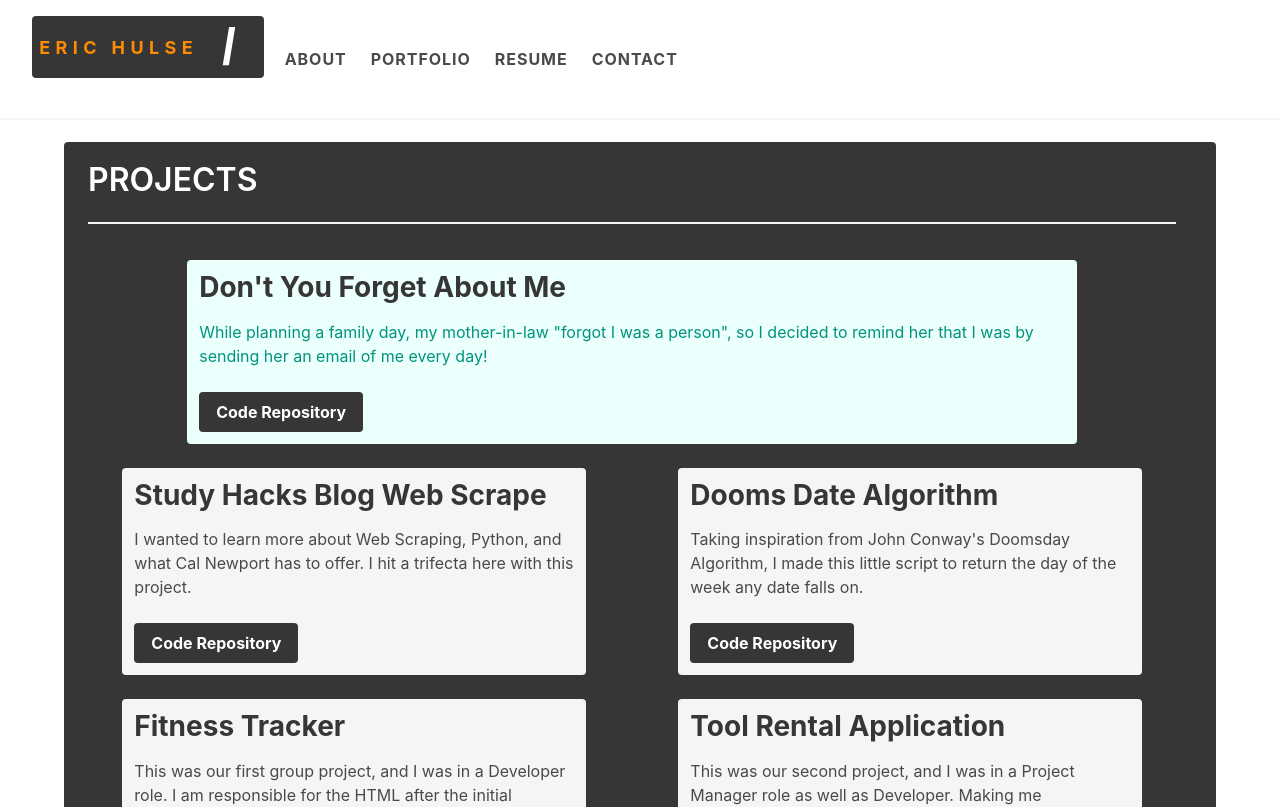
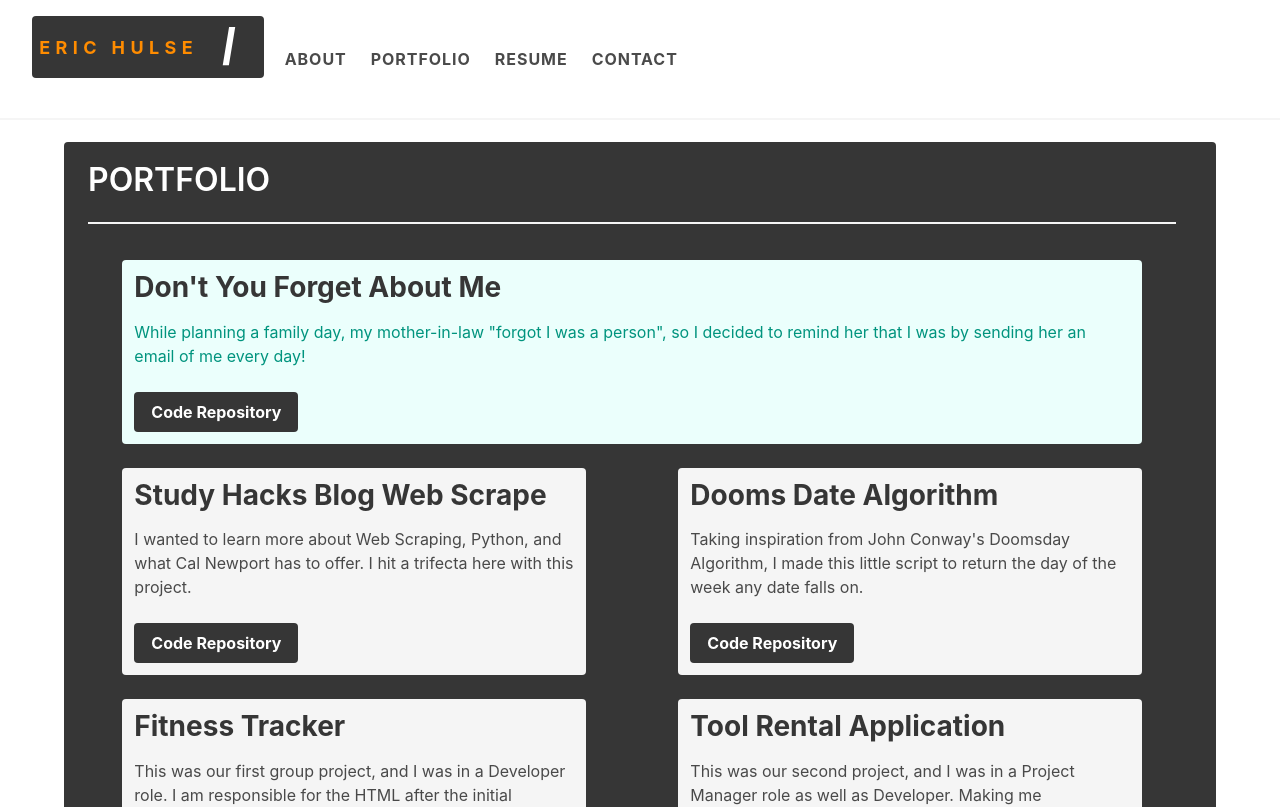
Before and after one commit to sempercuriosus/portfolio-v2, a React (Vite) app: page /portfolio in a window 1280 px wide. Shown: the top 807 px of the page. Built offline with nearby package versions, Linux system fonts and the light colour scheme.

Commit message:
added  ⭐ to featured items

```diff
--- a/src/components/Portfolio/portfolio.jsx
+++ b/src/components/Portfolio/portfolio.jsx
@@ -29,7 +29,7 @@ function Portfolio() {
   */
   }
 
-  const [featuredProjects] = useState([
+  const [projects] = useState([
     {
       featuredProject: true,
       projectCode: 'dyfab',
@@ -86,10 +86,14 @@ function Portfolio() {
     // },
   ]);
 
+  const featureStored = projects.sort((a, b) =>
+    a.featuredProject === b.featuredProject ? 0 : a.featuredProject ? -1 : 1,
+  );
+
   return (
     <Fragment>
       <section className='container notification is-dark'>
-        <h1 className='title'>PROJECTS</h1>
+        <h1 className='title'>PORTFOLIO</h1>
         <hr />
         <br />
         <div
@@ -98,7 +102,7 @@ function Portfolio() {
           {/* NOTE this map is using an IMPLICIT return with parens not curly braces */}
 
           {/* Map over all the projects above to create project cards */}
-          {featuredProjects.map((singleProject) => {
+          {featureStored.map((singleProject) => {
             return (
               // eslint-disable-next-line react/jsx-key
               // Rendering the column here
@@ -106,7 +110,7 @@ function Portfolio() {
                 key={singleProject.projectCode}
                 className={
                   singleProject.featuredProject
-                    ? 'container column is-four-fifths notification is-primary is-light'
+                    ? 'container column is-11 notification is-primary is-light'
                     : 'container column is-5 notification is-light'
                 }>
                 <Project project={singleProject} />
@@ -114,6 +118,7 @@ function Portfolio() {
             );
           })}
         </div>
+        <br />
       </section>
     </Fragment>
   );
```
